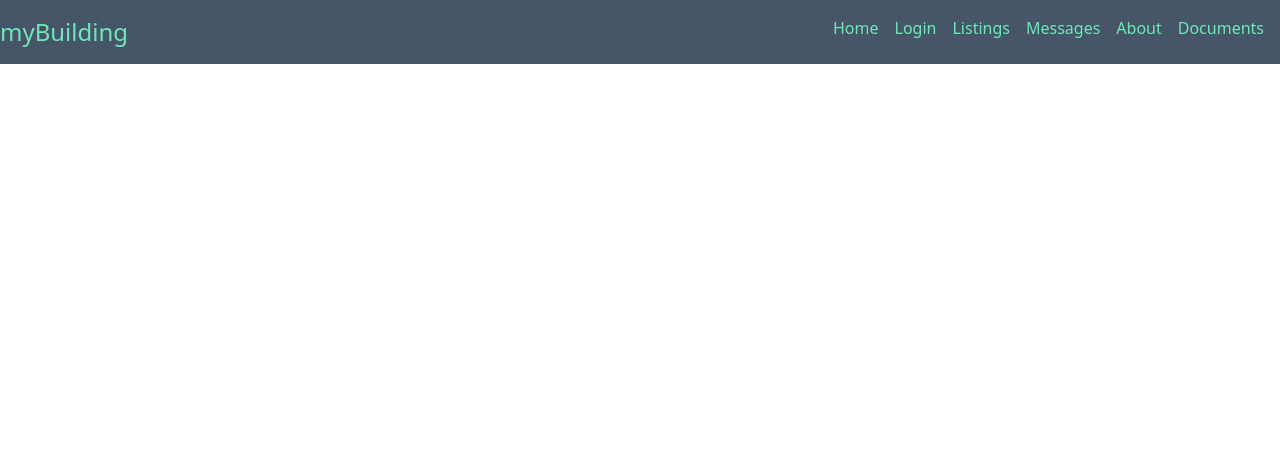
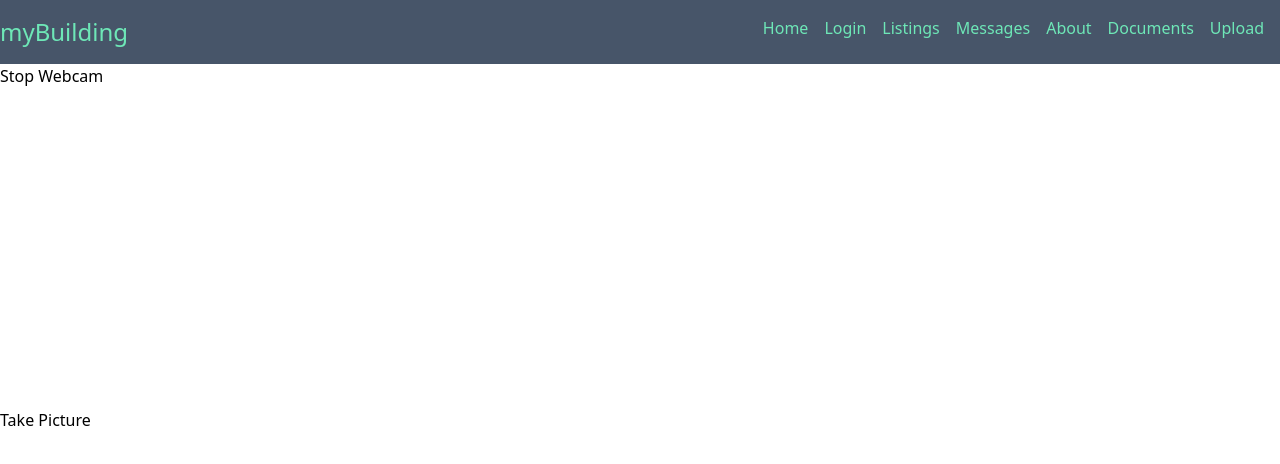
Before and after one commit to JellyByte/Capstone_Project, a React (Create React App) app in the folder myBuilding/front_end/: page /upload in a window 1280 px wide. Shown: the top 464 px of the page. Built offline with nearby package versions, Linux system fonts and the light colour scheme; no server answers.

Commit message:
Update Upload

```diff
--- a/myBuilding/front_end/src/App.js
+++ b/myBuilding/front_end/src/App.js
@@ -8,6 +8,7 @@ import { SingleListing } from './pages/SingleListing';
 import { Listings } from './pages/Listings';
 import { NavBar } from './pages/NavBar';
 import { Documents } from './pages/Documents';
+import { Upload } from './pages/Upload';
 import "./style.scss";
 
 
@@ -24,6 +25,7 @@ const App = () => {
           <Route path = '/listings' element={<Listings />}/>
           <Route path = '/singlelisting' element={<SingleListing />}/>
           <Route path = '/documents' element={<Documents />}/>
+          <Route path = '/upload' element={<Upload />}/>
         </Routes>
 
 
--- a/myBuilding/front_end/src/pages/NavBar.jsx
+++ b/myBuilding/front_end/src/pages/NavBar.jsx
@@ -13,6 +13,7 @@ export const NavBar = () => {
           <NavLink to="/messaging" className='text-emerald-300 text-base font-medium mr-4 hover:text-fuchsia-200'> Messages</NavLink>
           <NavLink to="/about" className='text-emerald-300 text-base font-medium mr-4 hover:text-fuchsia-200'> About</NavLink>
           <NavLink to="/documents" className='text-emerald-300 text-base font-medium mr-4 hover:text-fuchsia-200'> Documents </NavLink>
+          <NavLink to="/upload" className='text-emerald-300 text-base font-medium mr-4 hover:text-fuchsia-200'> Upload </NavLink>
         </nav>
       </div>
     </header>
--- a/myBuilding/front_end/src/pages/Upload.jsx
+++ b/myBuilding/front_end/src/pages/Upload.jsx
@@ -1,25 +1,75 @@
-import React from 'react';
-
-
+import React, { useState, useEffect, useRef } from 'react';
+import * as firebase from "../firebase";
+import "firebase/storage";
+import { v4 } from "uuid";
 
 export const Upload = () => {
+  const [stream, setStream] = useState(null);
+  const [isWebcamEnabled, setIsWebcamEnabled] = useState(true);
+  const webcamRef = useRef();
+  const [capturedImage, setCapturedImage] = useState(null);
+
+  useEffect(() => {
+    if (!stream && isWebcamEnabled) {
+      navigator.mediaDevices.getUserMedia({ video: true, audio: false })
+        .then(setStream)
+        .catch(console.error);
+    } else {
+      webcamRef.current.srcObject = stream;
+    }
+  }, [stream, isWebcamEnabled]);
+
+  const toggleWebcam = () => {
+    setIsWebcamEnabled(!isWebcamEnabled);
+    if (!isWebcamEnabled) {
+      setStream(null);
+      webcamRef.current.srcObject = null;
+    }
+  };
+
+  const takePicture = () => {
+    const canvas = document.createElement('canvas');
+    canvas.width = webcamRef.current.videoWidth;
+    canvas.height = webcamRef.current.videoHeight;
+    canvas.getContext('2d').drawImage(webcamRef.current, 0, 0);
+    setCapturedImage(canvas.toDataURL('image/jpeg'));
+  };
+
+  const uploadToFirebase = () => {
+    const storageRef = firebase.storage().ref();
+    const imageRef = storageRef.child(`images/${new Date().getTime()}.jpeg`);
+    const uploadTask = imageRef.putString(capturedImage, 'data_url');
+    uploadTask.on(firebase.storage.TaskEvent.STATE_CHANGED,
+      (snapshot) => {
+        console.log(snapshot);
+      },
+      (error) => {
+        console.error(error);
+      },
+      () => {
+        console.log('Uploaded a blob or file!');
+      });
+  };
+
   return (
     <div>
-      <div>
-        <h2>
+      <button onClick={toggleWebcam}>
+        {isWebcamEnabled ? 'Stop Webcam' : 'Start Webcam'}
+      </button>
+      {isWebcamEnabled && (
+        <div>
+          <video id="webcam" ref={webcamRef} autoPlay playsInline width={640} height={480} />
+          <button onClick={takePicture}>Take Picture</button>
+        </div>
+      )}
+      {capturedImage && (
+        <div>
+          <img src={capturedImage} alt="Captured" />
+          <button onClick={uploadToFirebase}>Upload</button>
+        </div>
+      )}
+    </div>
+  );
+};
 
-
-          Hello
-        </h2>
-
-
-      </div>
-      <div>
-        <h1>
-          another Hello!
-        </h1>
-      </div>
-
-      </div>
-  )
-}
+export default Upload;
```
